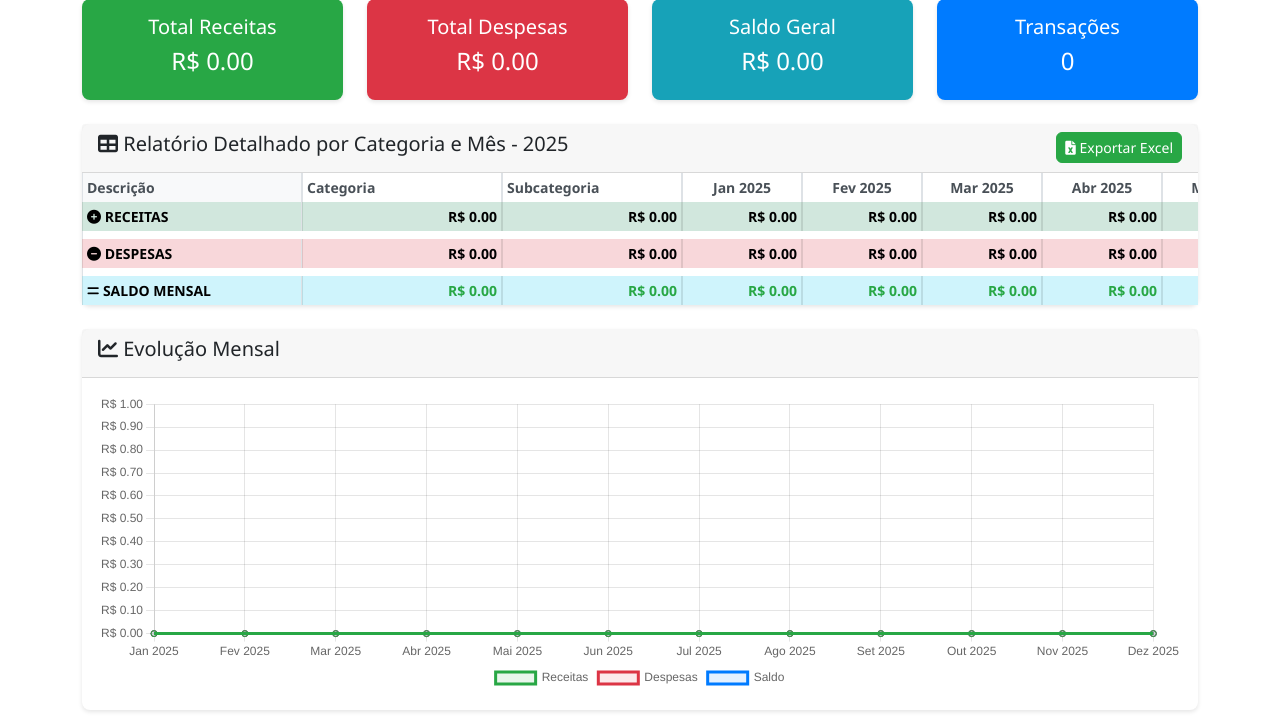
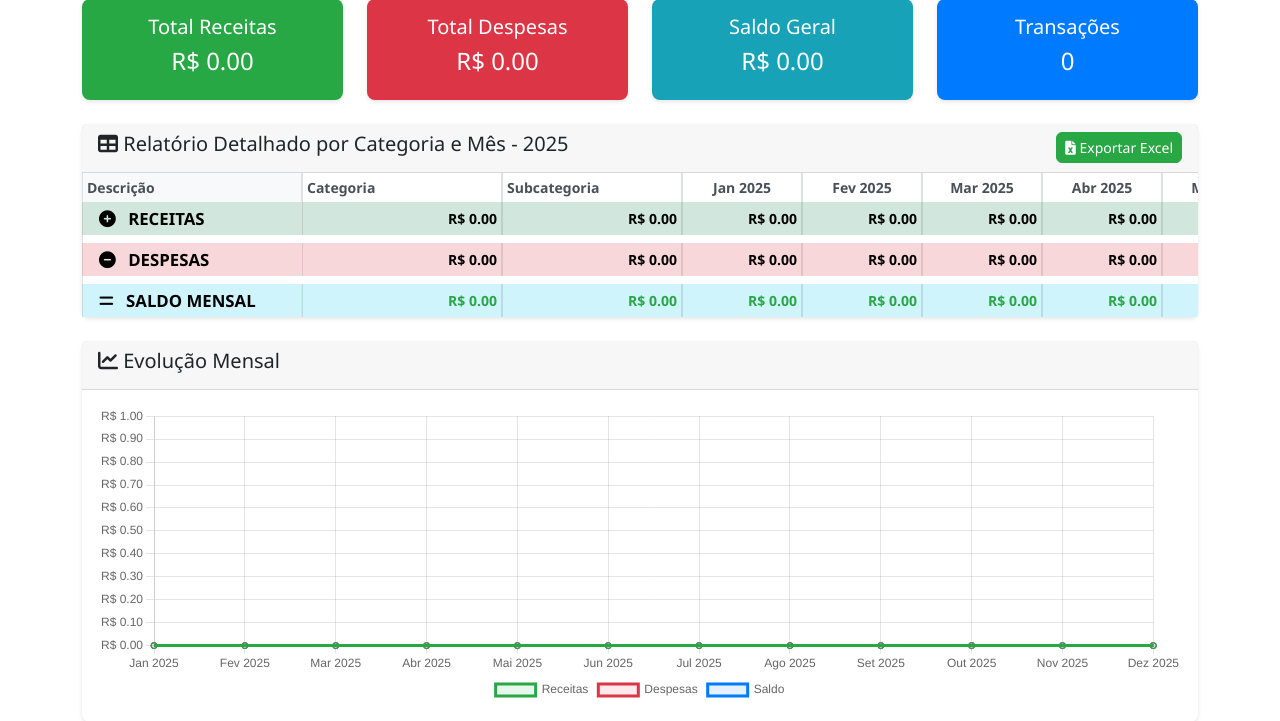
Before and after one commit to juliocruzdicode/controlefinanceiro, a Flask app: page /relatorios in a window 1280 px wide. Shown: the part 355-1076 px from the top of the page. Run offline with Flask 3, Linux system fonts and the light colour scheme; the visitor is signed in with stand-in values (Sample User, id 1); data comes from the database, SQL or seed files in the repository; both versions use the stored data as it was after the commit; data that the repository does not hold is empty.

Commit message:
Refactor section headers in financial reports for improved styling and clarity; add dedicated CSS for RECEITAS, DESPESAS, and SALDO sections.

```diff
--- a/templates/relatorios.html
+++ b/templates/relatorios.html
@@ -131,7 +131,7 @@
                             {# Novo: renderizar linhas por transação se disponível #}
                             {% if transacoes_linhas is defined and transacoes_linhas %}
                                 {# Receitas section #}
-                                <tr class="table-success fw-bold">
+                                <tr class="table-success fw-bold section-header">
                                     <td class="sticky-left"><i class="fas fa-plus-circle"></i> RECEITAS</td>
                                     {% for mes in meses %}
                                         {% set soma = 0 %}
@@ -178,7 +178,7 @@
                                 <tr><td colspan="{{ meses|length + 3 }}" class="p-1"></td></tr>
 
                                 {# Despesas section #}
-                                <tr class="table-danger fw-bold">
+                                <tr class="table-danger fw-bold section-header">
                                     <td class="sticky-left"><i class="fas fa-minus-circle"></i> DESPESAS</td>
                                     {% for mes in meses %}
                                         {% set soma = 0 %}
@@ -225,7 +225,7 @@
                                 <tr><td colspan="{{ meses|length + 3 }}" class="p-1"></td></tr>
 
                                 {# SALDO MENSAL #}
-                                <tr class="table-info fw-bold">
+                                <tr class="table-info fw-bold section-header">
                                     <td class="sticky-left"><i class="fas fa-equals"></i> SALDO MENSAL</td>
                                     {% for mes in meses %}
                                         {% set saldo_mes = 0 %}
@@ -246,7 +246,7 @@
                                 {# Fallback: manter agregados por categoria como antes #}
                                 {% if tipo == 'todos' or tipo == 'receita' %}
                                 <!-- Receitas -->
-                                <tr class="table-success fw-bold">
+                                <tr class="table-success fw-bold section-header">
                                     <td class="sticky-left"><i class="fas fa-plus-circle"></i> RECEITAS</td>
                                     {% for mes in meses %}
                                     <td class="text-end">R$ {{ "%.2f"|format(totais_mensais[mes]['receita']|float) }}</td>
@@ -277,7 +277,7 @@
 
                                 {% if tipo == 'todos' or tipo == 'despesa' %}
                                 <!-- Despesas -->
-                                <tr class="table-danger fw-bold">
+                                <tr class="table-danger fw-bold section-header">
                                     <td class="sticky-left"><i class="fas fa-minus-circle"></i> DESPESAS</td>
                                     {% for mes in meses %}
                                     <td class="text-end">R$ {{ "%.2f"|format(totais_mensais[mes]['despesa']|float) }}</td>
@@ -315,7 +315,7 @@
 
                                 {% if tipo == 'todos' %}
                                 <!-- SALDO MENSAL -->
-                                <tr class="table-info fw-bold">
+                                <tr class="table-info fw-bold section-header">
                                     <td class="sticky-left"><i class="fas fa-equals"></i> SALDO MENSAL</td>
                                     {% for mes in meses %}
                                     {% set saldo_mes = (totais_mensais[mes]['receita']|float) - (totais_mensais[mes]['despesa']|float) %}
@@ -436,6 +436,23 @@ thead th {
     overflow-x: auto;
     overflow-y: auto;
 }
+
+/* Section headers like RECEITAS / DESPESAS / SALDO */
+.section-header td:first-child {
+    font-size: 1.05rem;
+    padding-left: 1rem;
+}
+.section-header i {
+    margin-right: 0.5rem;
+    font-size: 1.05rem;
+}
+
+/* Totals styling to stand out */
+.table td.bg-success, .table td.bg-danger, .table td.bg-info {
+    font-weight: 700;
+}
+
+.descricao-cell { padding-left: 0.75rem; }
 
 .table th, .table td {
     white-space: nowrap;
```
Also changed, not shown: instance/controle_financeiro.db.
